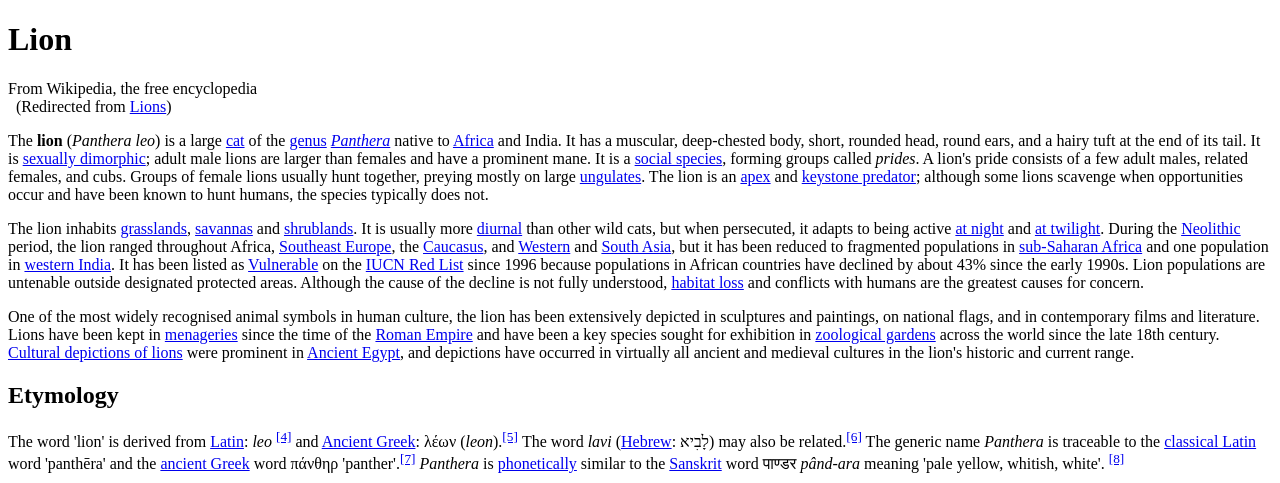
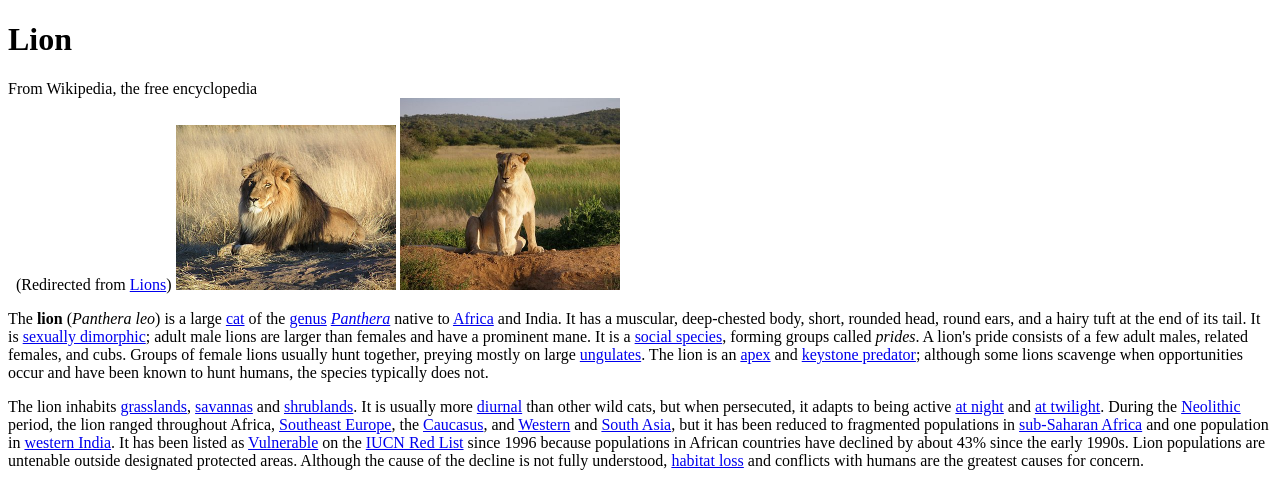
Before and after one commit to shaddd/begin, a plain HTML site: page index.html in a window 1280 px wide. Shown: the top 483 px of the page. Drawn offline with Linux system fonts and the light colour scheme.

Commit message:
Update index.html

```diff
--- a/index.html
+++ b/index.html
@@ -10,6 +10,8 @@
 		<div >From Wikipedia, the free encyclopedia</div>
 		<div >
       <span >&nbsp;&nbsp;(Redirected from <a href="https://en.wikipedia.org/w/index.php?title=Lions&amp;redirect=no"  title="Lions">Lions</a>)</span>
+			<a href="#" class="image"><img alt="Lion" src="lion.jpg" decoding="async" srcset="lion.jpg 1.5x, lion.jpg 2x" data-file-width="1280" data-file-height="960" width="220" height="165"></a>
+			<a href="#" class="image"><img alt="Lioness.jpg" src="lioness.jpg" decoding="async" srcset="lioness.jpg 1.5x, lioness.jpg 2x" data-file-width="1835" data-file-height="1600" width="220" height="192"></a>
     </div>
 
 	<p>The <b>lion</b> (<i>Panthera leo</i>) is a large <a href="https://en.wikipedia.org/wiki/Felidae" title="Felidae">cat</a> of the <a href="https://en.wikipedia.org/wiki/Genus" title="Genus">genus</a> <i><a href="https://en.wikipedia.org/wiki/Panthera" title="Panthera">Panthera</a></i> native to <a href="https://en.wikipedia.org/wiki/Africa" title="Africa">Africa</a>
```
